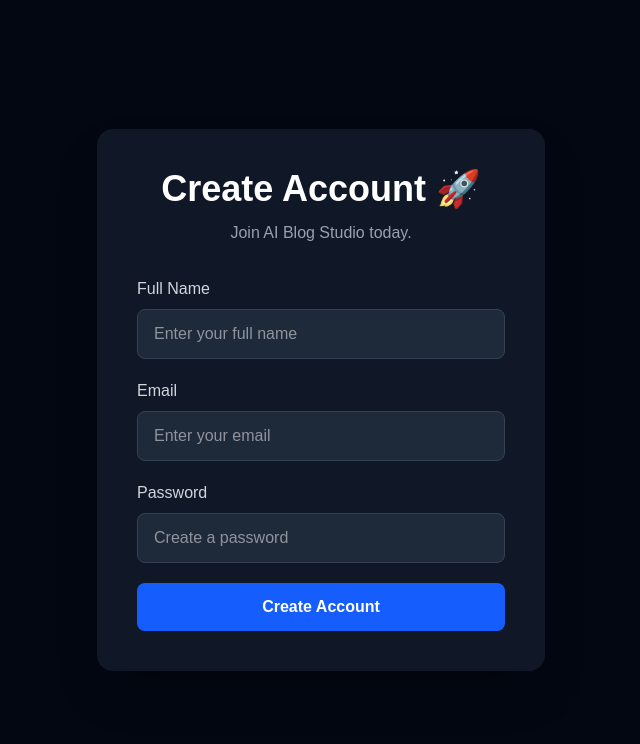
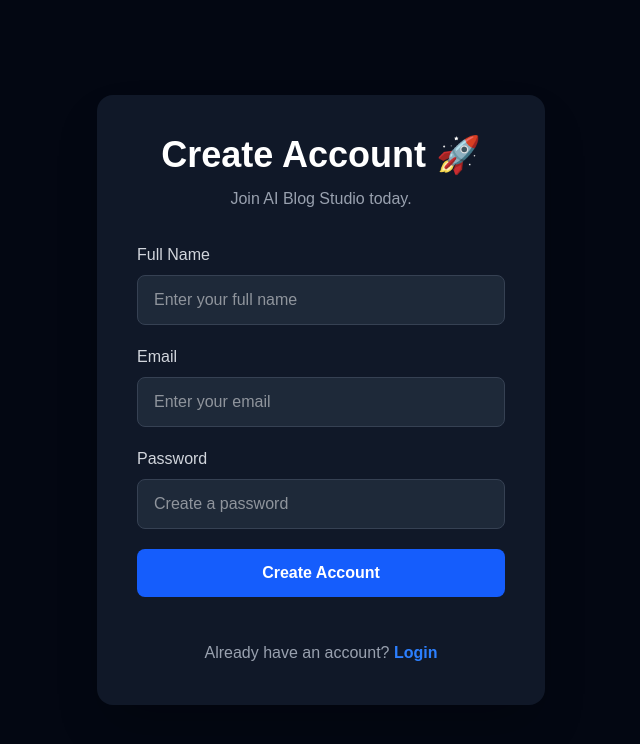
Before and after one commit to Vamshi10052005/AI-Blog-studio, a Next.js app in the folder client/: page /register in a window 1280 px wide. Shown: the top 744 px of the page, without its empty margins (319-959 px from the left). Built offline with nearby package versions, Linux system fonts and the light colour scheme.

Commit message:
Completed authentication UI and navigation

```diff
--- a/client/app/register/page.tsx
+++ b/client/app/register/page.tsx
@@ -1,3 +1,4 @@
+import Link from "next/link";
 export default function RegisterPage() {
   return (
     <main className="flex min-h-screen items-center justify-center bg-gray-950">
@@ -55,6 +56,15 @@
           >
             Create Account
           </button>
+          <p className="mt-6 text-center text-gray-400">
+  Already have an account?{" "}
+  <Link
+    href="/login"
+    className="font-semibold text-blue-500 hover:text-blue-400"
+  >
+    Login
+  </Link>
+</p>
 
         </form>
 
```
